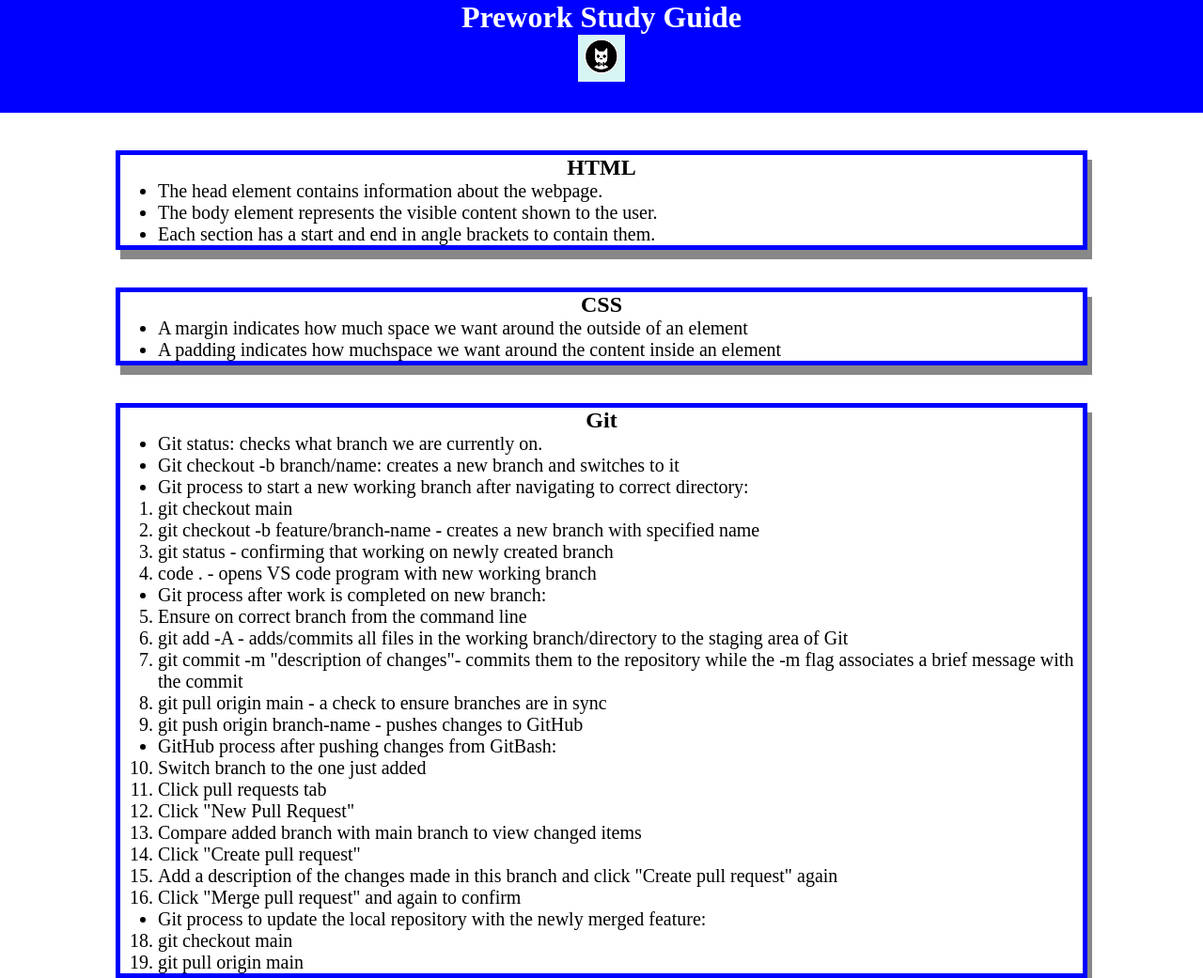
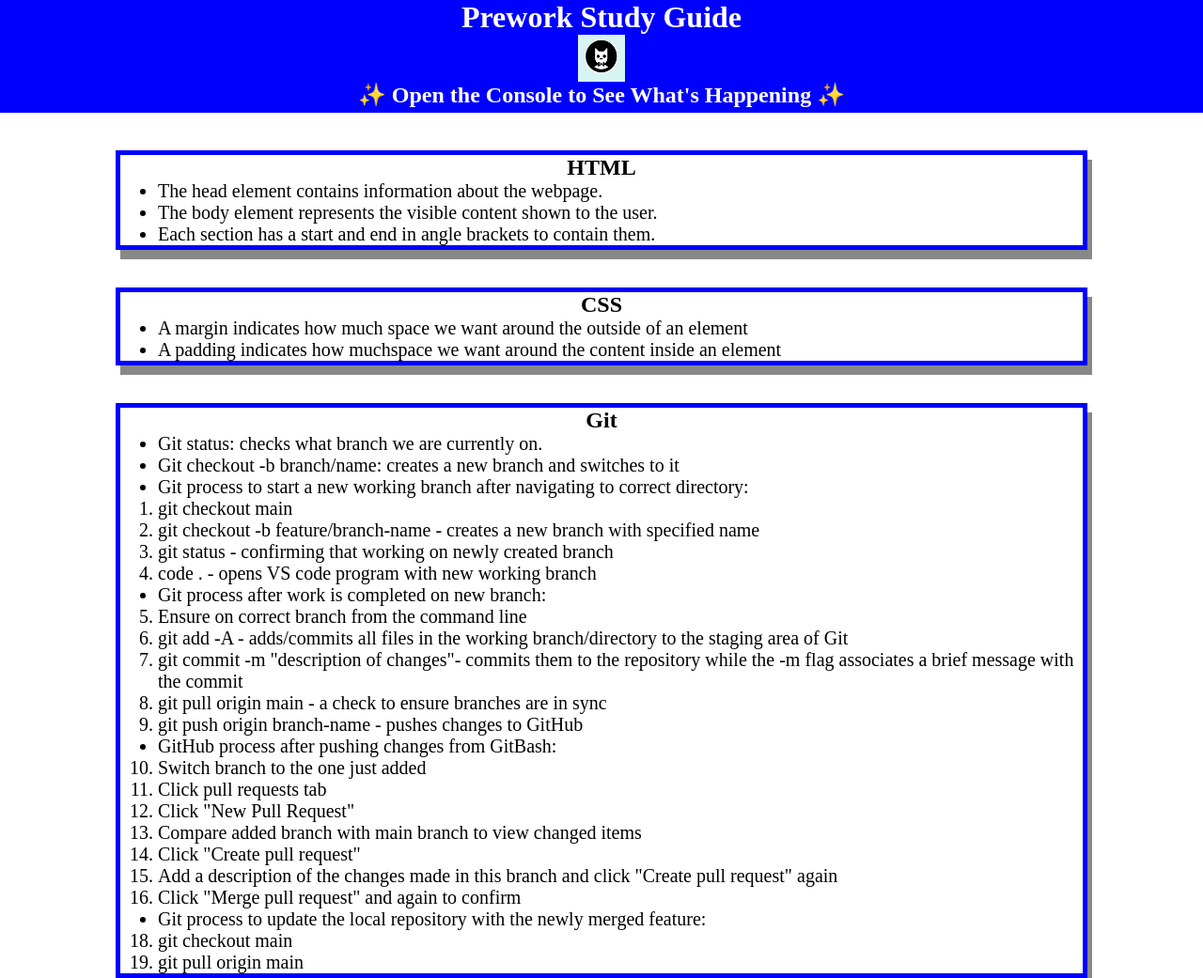
Before and after one commit to dovahkiinsupreme/prework-study-guide, a plain HTML site: page index.html in a window 1280 px wide. Shown: the top 1041 px of the page at 94% size. Drawn offline with Linux system fonts and the light colour scheme.

Commit message:
added forgotten element to index

```diff
--- a/index.html
+++ b/index.html
@@ -11,6 +11,7 @@
     <header id="header">
       <h1>Prework Study Guide</h1>
       <img src="./assets/bowtie-cat.png" alt="Bowtie-Cat"/>
+      <h2>✨ Open the Console to See What's Happening ✨</h2>
     </header>
     <main>
       <section class="card" id="html-section">
```
